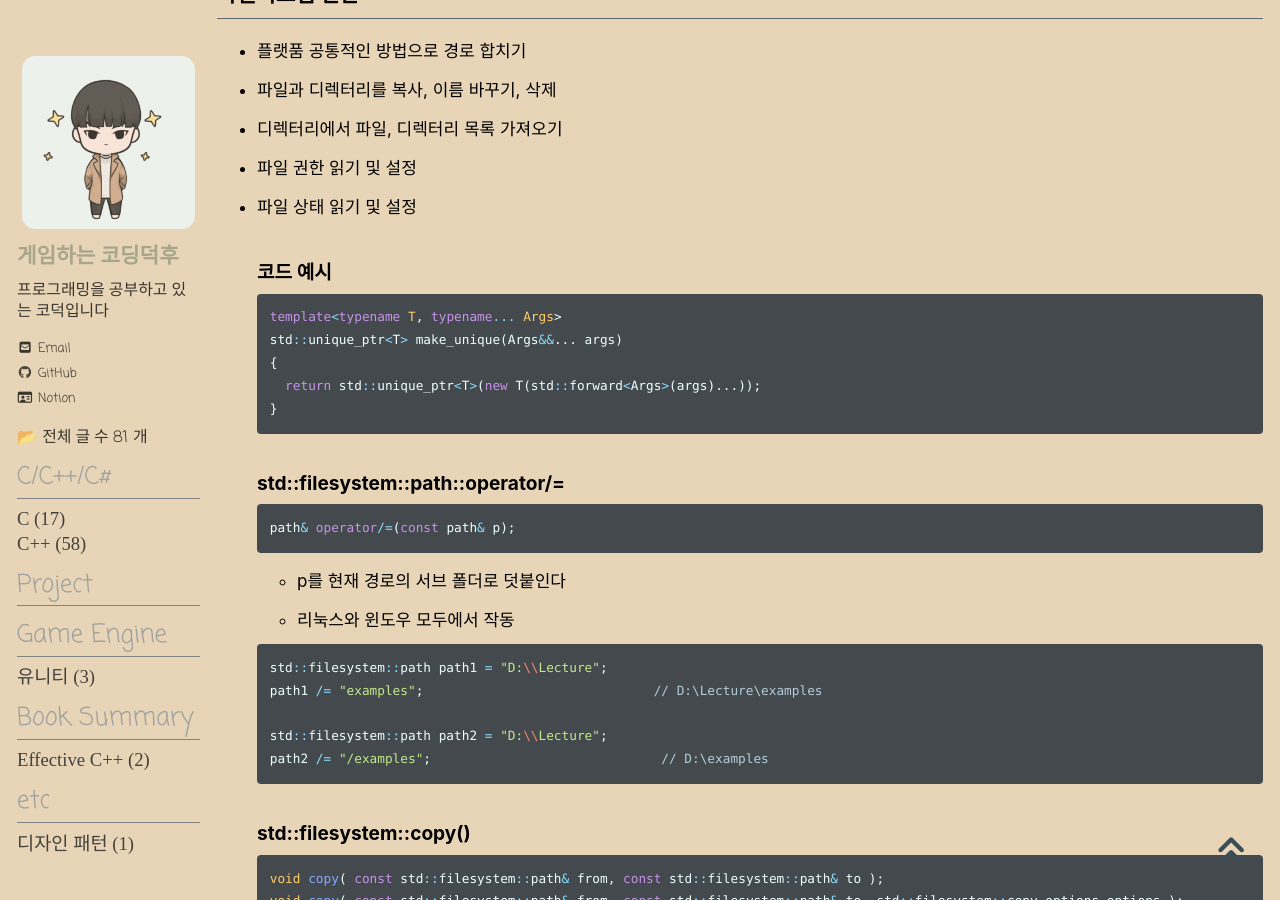
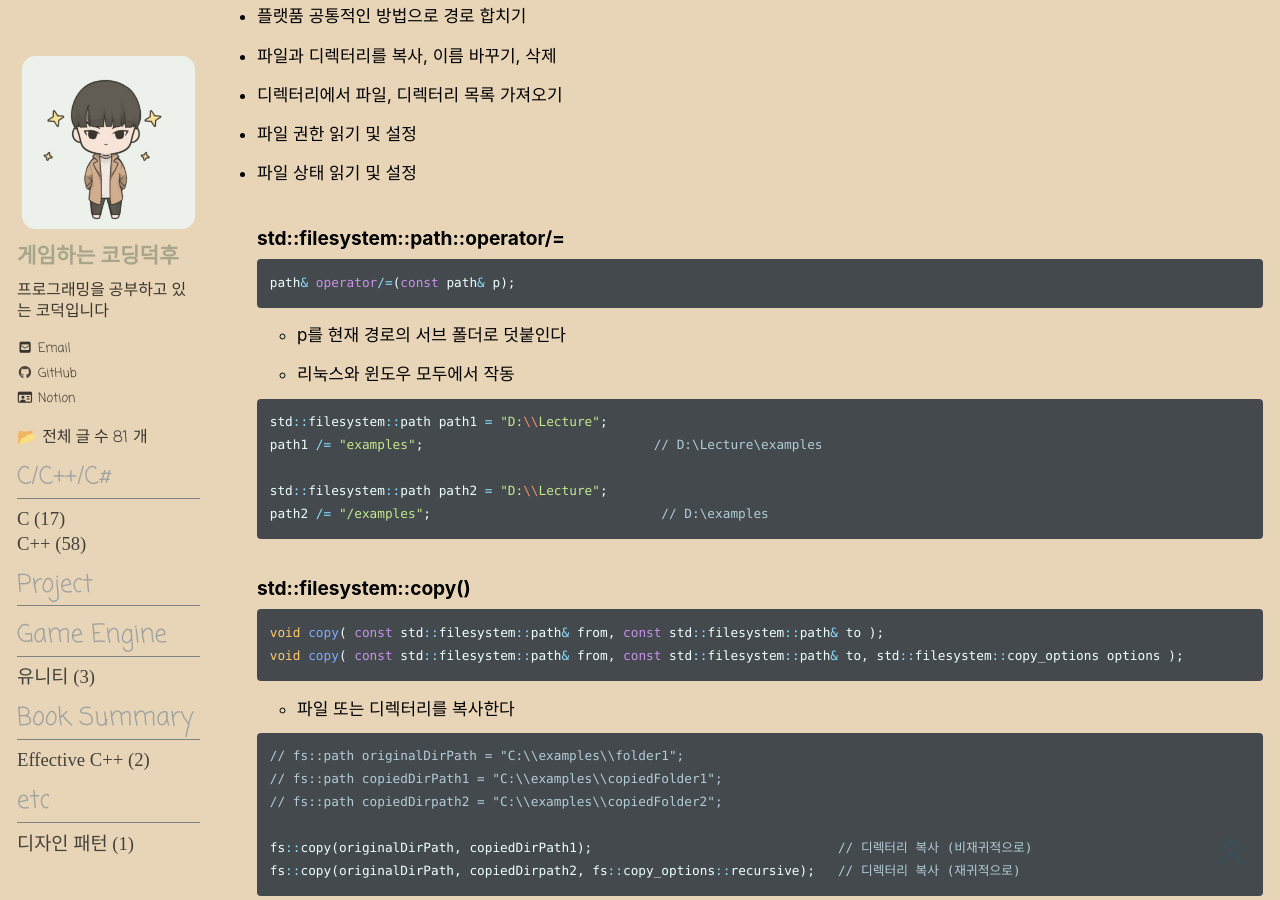
Before and after one commit to reoul/reoul.github.io, a Jekyll site: the page built from _posts/cpp/2022-06-18-cpp-51.md, in a window 1280 px wide and 900 px high, scrolled down 1189 px. Built offline with Jekyll 4.4.1, drawn with Linux system fonts in a browser that asks for light colours; cached includes are drawn as plain includes; nearby versions of some CDN libraries; some web fonts are replaced; comment, search, counter and statistics services are not loaded; some of the changed text lies outside the part shown; grey boxes are pictures that could not be loaded.

Commit message:
Modify C++ FileSystem

````diff
--- a/_posts/cpp/2022-06-18-cpp-51.md
+++ b/_posts/cpp/2022-06-18-cpp-51.md
@@ -33,16 +33,6 @@ lastmod:    2022-06-18T16:25:00+09:00
 - 디렉터리에서 파일, 디렉터리 목록 가져오기
 - 파일 권한 읽기 및 설정
 - 파일 상태 읽기 및 설정
-
-  ### 코드 예시
-
-  ```cpp
-  template<typename T, typename... Args>
-  std::unique_ptr<T> make_unique(Args&&... args)
-  {
-    return std::unique_ptr<T>(new T(std::forward<Args>(args)...));
-  }
-  ```
 
   ### std::filesystem::path::operator/=
 
````
Also changed, not shown: other parts of _posts/cpp/2022-06-18-cpp-51.md (+1 -1 lines).
